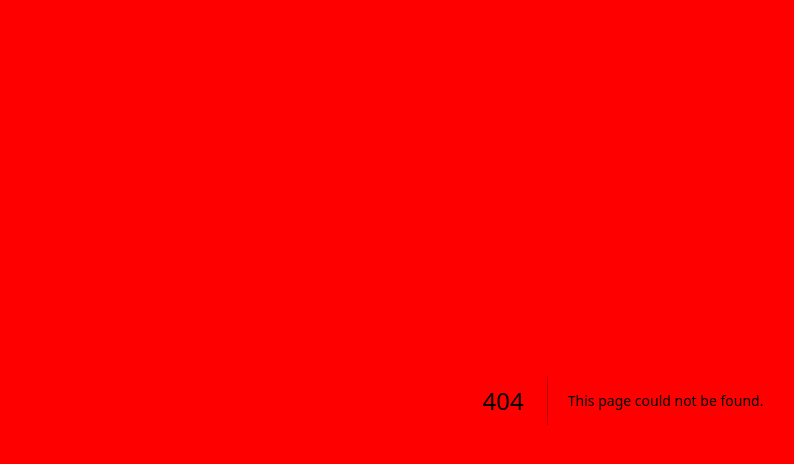
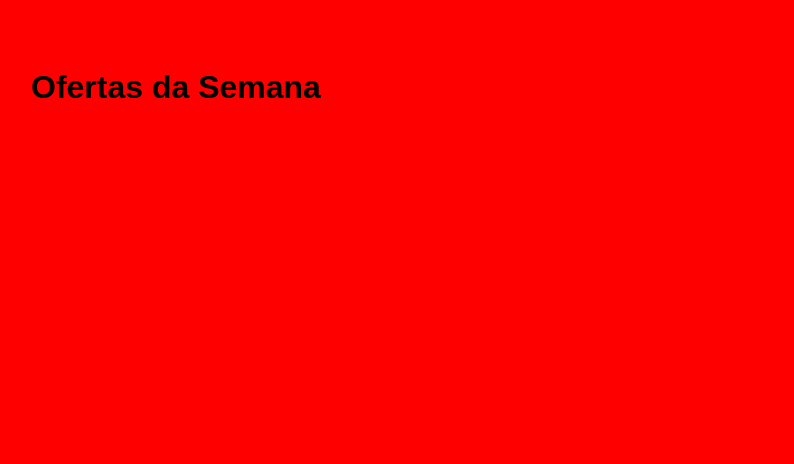
Before and after one commit to ericfariaspinheiro/b8one-desafio-eric, a Next.js app: page /ofertas in a window 1280 px wide. Before the commit this address had no page. Shown: the top 464 px of the page, without its empty margins (17-811 px from the left). Built offline with nearby package versions, Linux system fonts and the light colour scheme.

Commit message:
feat: cria a rota /ofertas

```diff
--- /dev/null
+++ b/src/app/ofertas/page.js
@@ -0,0 +1,9 @@
+import "@/styles/ofertas.scss";
+
+export default function OfertasPage() {
+  return (
+    <main className="ofertas">
+      <h1 className="ofertas__title">Ofertas da Semana</h1>
+    </main>
+  );
+}
--- /dev/null
+++ b/src/styles/ofertas.scss
@@ -0,0 +1,9 @@
+.ofertas {
+  padding: 40px;
+}
+
+.ofertas__title {
+  font-size: 32px;
+  font-weight: bold;
+  margin-bottom: 24px;
+}
```
